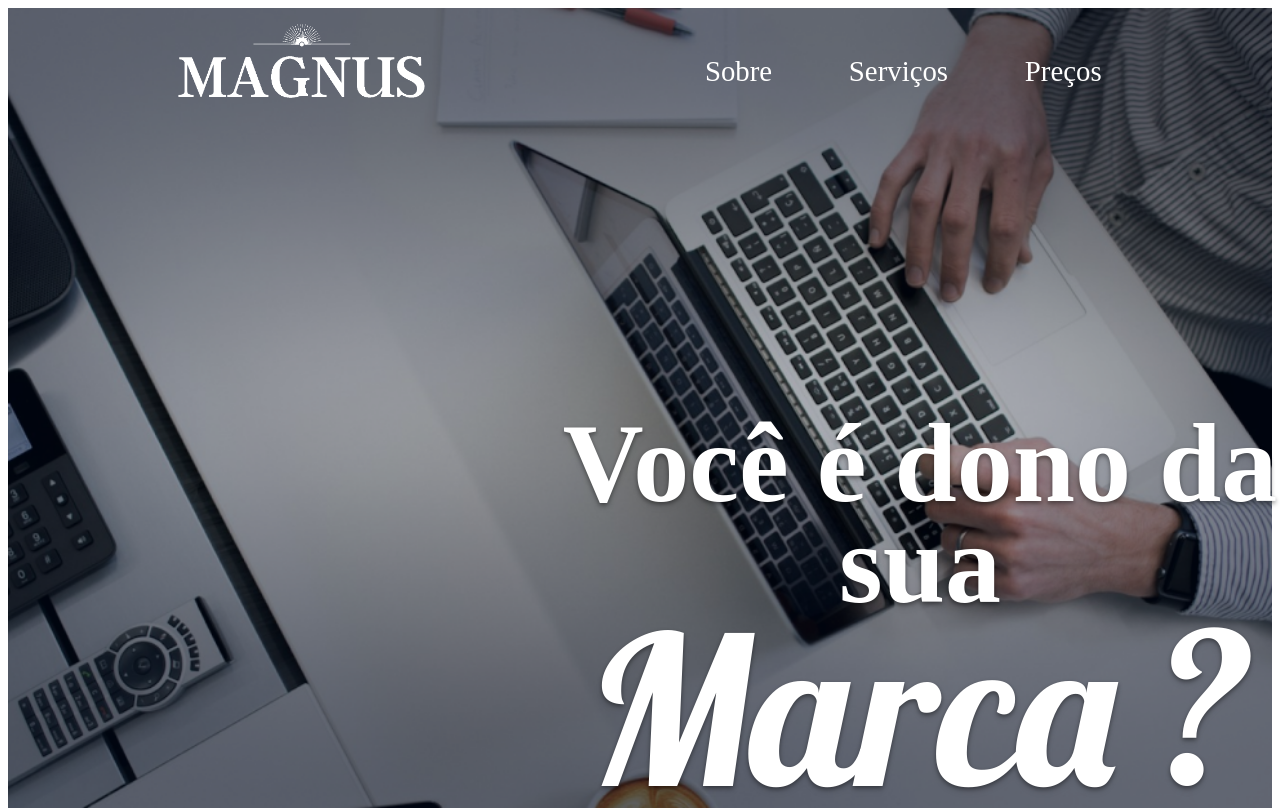
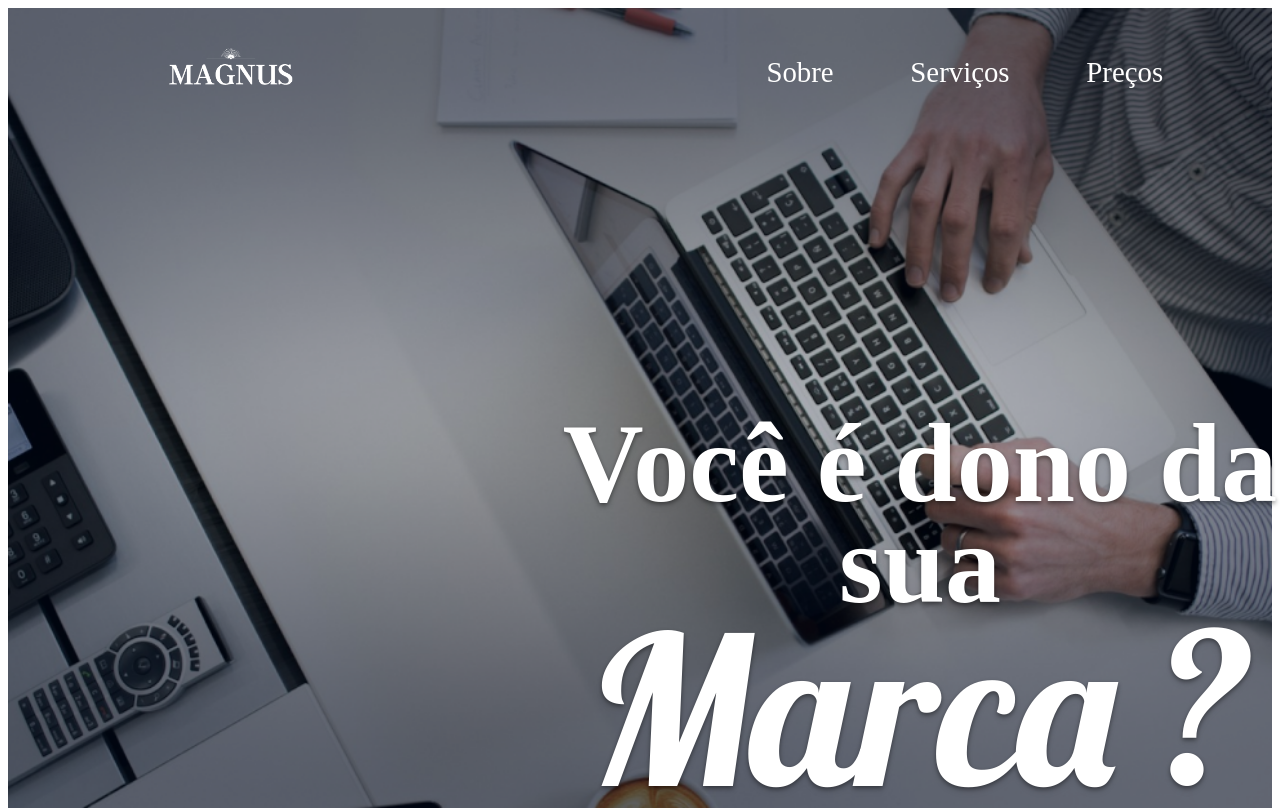
Before and after one commit to brenooduarte/site-magnus, a React (Vite) app: page / in a window 1280 px wide. Shown: the top 810 px of the page. Built offline with nearby package versions, Linux system fonts and the light colour scheme; the HTML template or start-up script is replaced by a standard one.

Commit message:
refactor: justify header

```diff
--- a/src/components/sections/Initial/styles.scss
+++ b/src/components/sections/Initial/styles.scss
@@ -31,7 +31,7 @@ header.scrolled .change-nav {
 header .container {
   display: flex;
   align-items: center;
-  justify-content: space-between;
+  gap: 24rem;
   width: 90%;
   max-width: 980px;
   margin-left: 10rem;
@@ -55,7 +55,11 @@ header nav ul li a {
   text-decoration: none;
   color: white;
   font-size: 1.8rem;
-  padding: 2.4rem;
+  padding: 1.5rem 2.4rem;
+}
+
+header nav ul li a:hover {
+  background-color: rgba(129, 129, 129, 0.76);
 }
 
 #initial-title {
```
